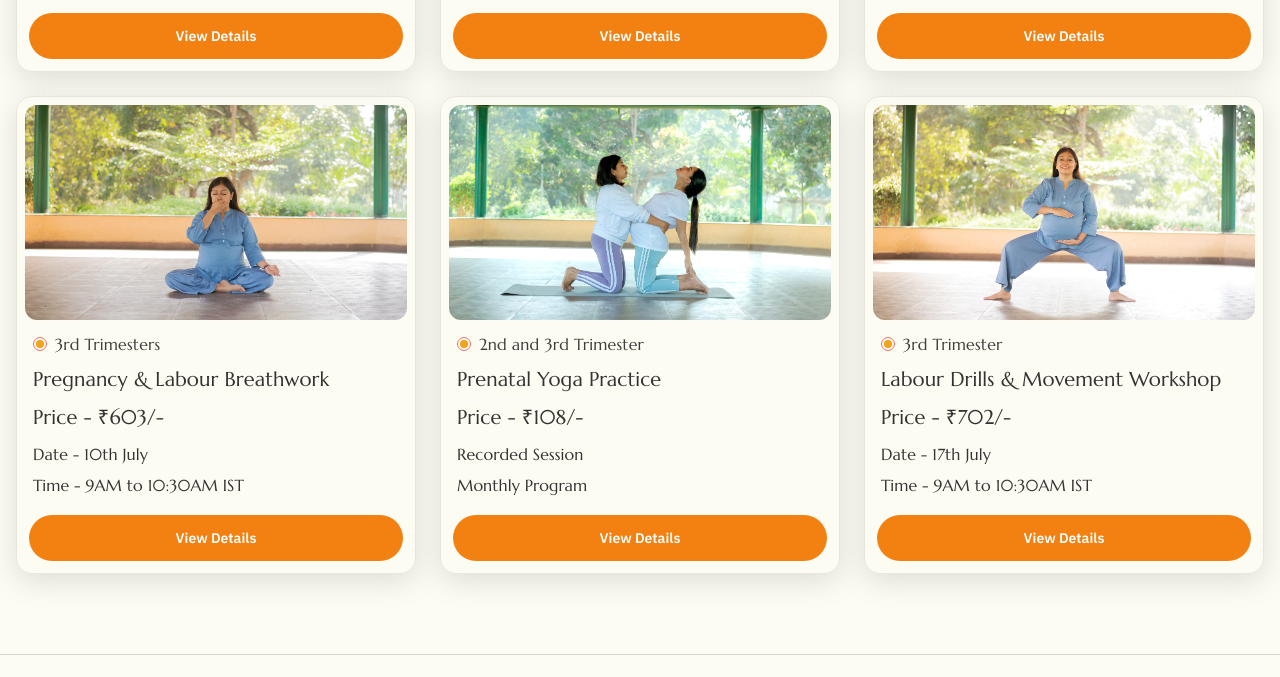
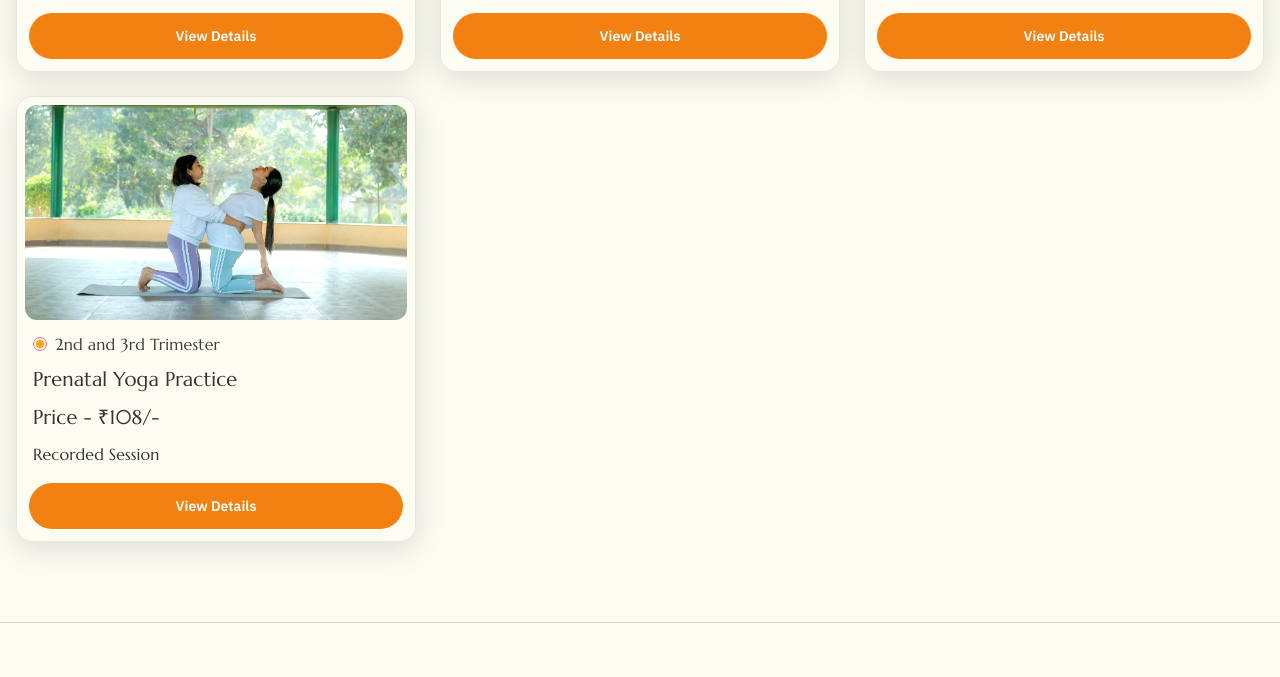
Before and after one commit to KaushalShinde12/learn.garbhwisdom.com, a website: page src/3rd-trimester.html in a window 1280 px wide. Shown: the part 704-1381 px from the top of the page. Drawn offline with Linux system fonts and the light colour scheme.

```diff
--- a/src/3rd-trimester.html
+++ b/src/3rd-trimester.html
@@ -215,7 +215,7 @@
                         </a>
                     </div>
                 </div>
-                <div class="rounded-2xl overflow-hidden border-richblack/10 border p-1 custom-shadow hover:translate-y-[-6px] duration-500">
+                <!-- <div class="rounded-2xl overflow-hidden border-richblack/10 border p-1 custom-shadow hover:translate-y-[-6px] duration-500">
                     <img src="img/breathwork-thumbnail.webp" class="rounded-xl object-cover object-center" style="filter: brightness(110%);" alt="">
                     <div class="mt-2 px-1">
                         <div class="w-fit flex items-center gap-1 mb-[12px]">
@@ -248,7 +248,7 @@
                           </div>
                         </a>
                     </div>
-                </div>
+                </div> -->
                 <div class="rounded-2xl overflow-hidden border-richblack/10 border p-1 custom-shadow hover:translate-y-[-6px] duration-500">
                     <img src="img/prenatal-yoga.webp" class="rounded-xl object-cover object-center" style="filter: brightness(110%);" alt="">
                     <div class="mt-2 px-1">
@@ -266,9 +266,9 @@
                         <p class="text-richblack mb-[6px] font-marcellus tracking-[0.1px]">
                             Recorded Session
                         </p>
-                        <p class="text-richblack mb-0 font-marcellus tracking-[0.1px]">
+                        <!-- <p class="text-richblack mb-0 font-marcellus tracking-[0.1px]">
                             Monthly Program
-                        </p>
+                        </p> -->
 
                     </div>
                     <div class="mt-2 mb-[4px] mx-[4px]">
@@ -283,7 +283,7 @@
                         </a>
                     </div>
                 </div>
-                <div class="rounded-2xl overflow-hidden border-richblack/10 border p-1 custom-shadow hover:translate-y-[-6px] duration-500">
+                <!-- <div class="rounded-2xl overflow-hidden border-richblack/10 border p-1 custom-shadow hover:translate-y-[-6px] duration-500">
                     <img src="img/labour-drills-thumbnail.webp" class="rounded-xl object-cover object-center" style="filter: brightness(110%);" alt="">
                     <div class="mt-2 px-1">
                         <div class="w-fit flex items-center gap-1 mb-[12px]">
@@ -316,7 +316,7 @@
                           </div>
                         </a>
                     </div>
-                </div>
+                </div> -->
                 <!-- <div class="rounded-2xl overflow-hidden border-richblack/10 border p-1 custom-shadow hover:translate-y-[-6px] duration-500">
                     <img src="img/childbirth-education-thumbnail.webp" class="rounded-xl object-cover object-center" style="filter: brightness(110%);" alt="">
                     <div class="mt-2 px-1">
```
Also changed, not shown: src/1st-trimester.html (+1 -1 lines).
